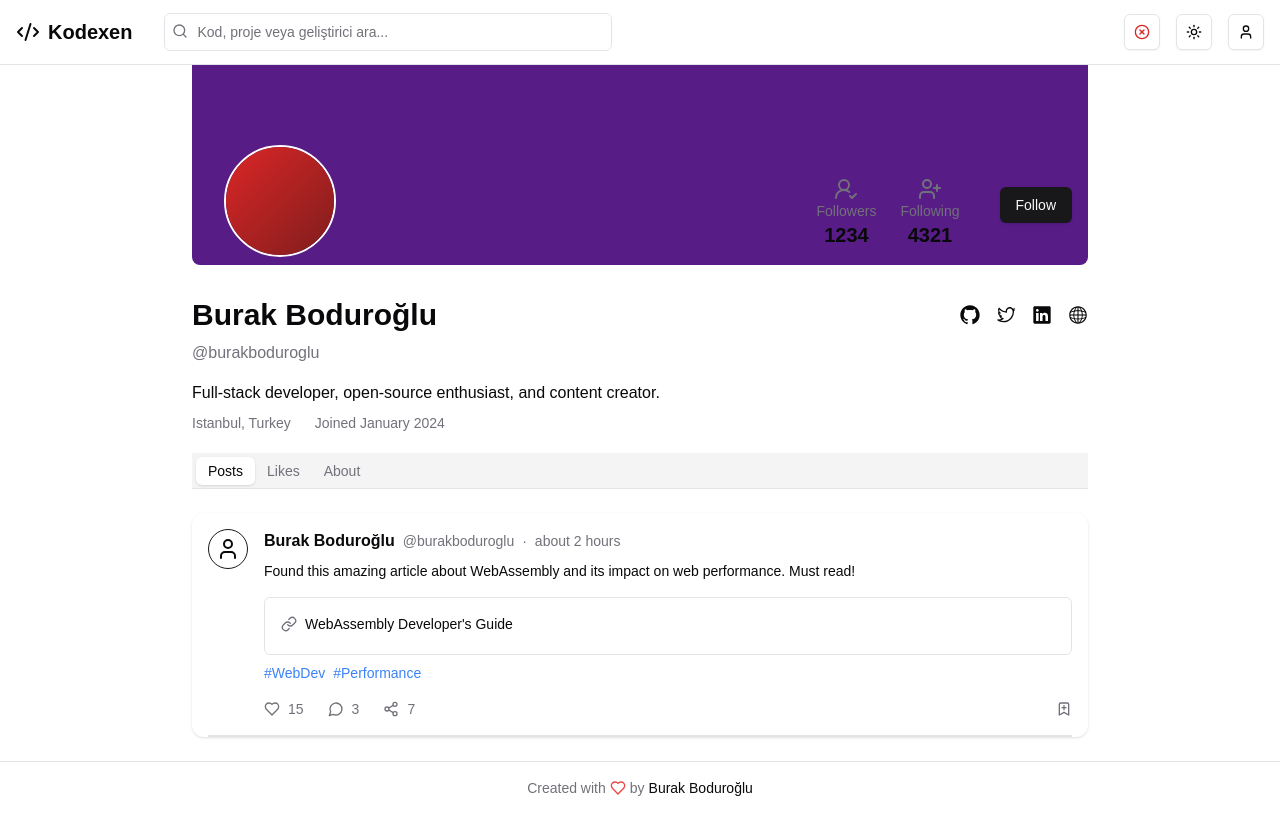
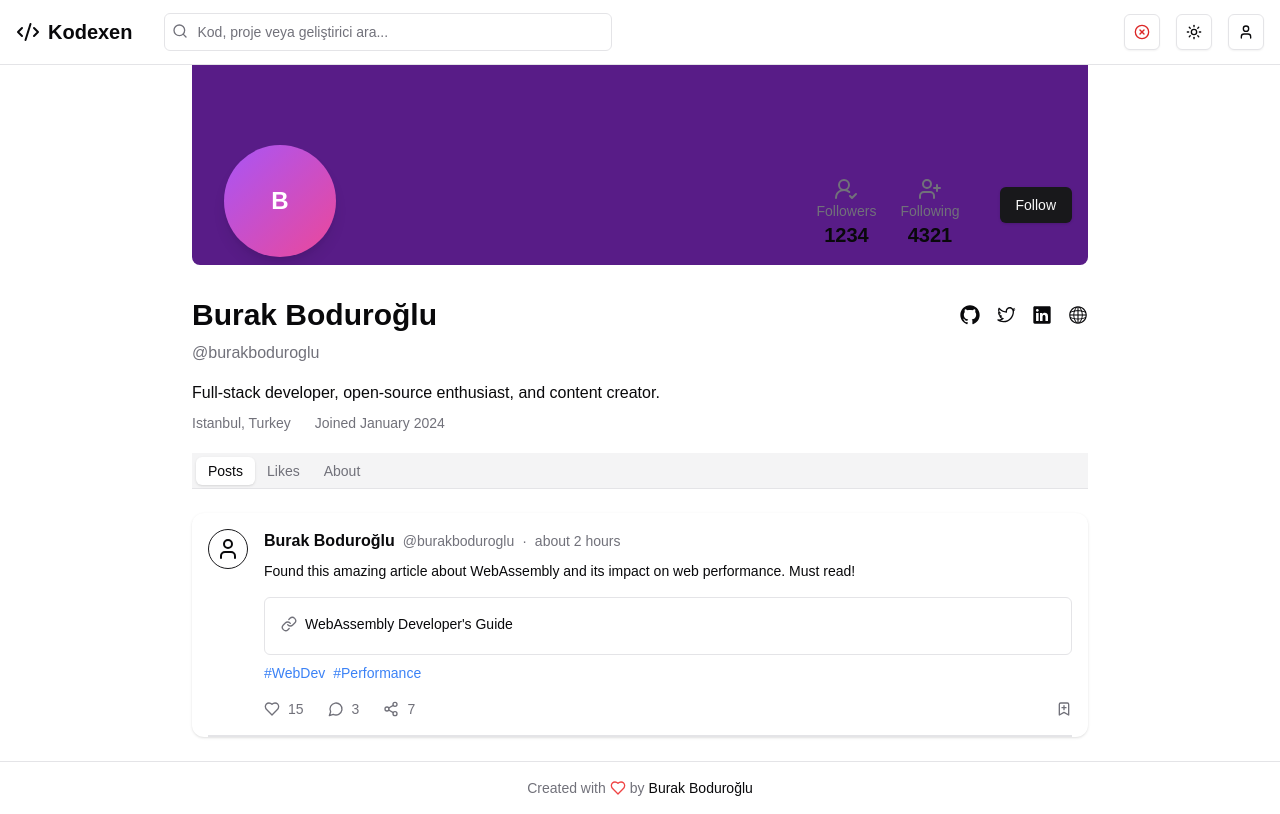
Before and after one commit to burakboduroglu/kodexen, a Next.js app: page /u/alexdev in a window 1280 px wide. Built offline with nearby package versions, Linux system fonts and the light colour scheme.

Commit message:
feat: enhance user profile page with improved avatar display and styling

```diff
--- a/app/(public)/u/[username]/page.tsx
+++ b/app/(public)/u/[username]/page.tsx
@@ -1,5 +1,4 @@
 import { notFound } from "next/navigation";
-import Image from "next/image";
 import { Card } from "@/components/ui/card";
 import { Button } from "@/components/ui/button";
 import { Tabs, TabsContent, TabsList, TabsTrigger } from "@/components/ui/tabs";
@@ -48,7 +47,7 @@ export default async function UserProfilePage() {
       comments: 3,
       shares: 7,
       tags: ["WebDev", "Performance"],
-      status: "Yayında",
+      status: "Yayında" as const,
       linkPreview: {
         url: "",
         title: "WebAssembly Developer's Guide",
@@ -67,16 +66,14 @@ export default async function UserProfilePage() {
       <div className="relative w-full h-[100px] md:h-[200px] mb-8 rounded-b-lg overflow-hidden bg-purple-900">
         {/* Profile Image - Positioned over the cover image */}
         <div className="absolute pt-20 left-8">
-          <div className="relative h-28 w-28 border-2 border-background rounded-full">
-            <div className="absolute inset-0 bg-gradient-to-br from-red-600 to-red-900 dark:from-red-800 dark:to-red-300 rounded-full" />
-            {user.avatar && (
-              <Image
-                src={user.avatar}
-                alt={`${user.name}'s profile picture`}
-                fill
-                className="rounded-full object-cover"
-              />
-            )}
+          <div className="relative h-28 w-28 rounded-full">
+            <div className="absolute inset-0 bg-gradient-to-br from-purple-500 to-pink-500 dark:from-purple-600 dark:to-pink-400 rounded-full shadow-lg">
+              {user.name && (
+                <div className="w-full h-full flex items-center justify-center text-white text-2xl font-bold">
+                  {user.name.charAt(0)}
+                </div>
+              )}
+            </div>
           </div>
         </div>
         {/* Follow Button */}
```
